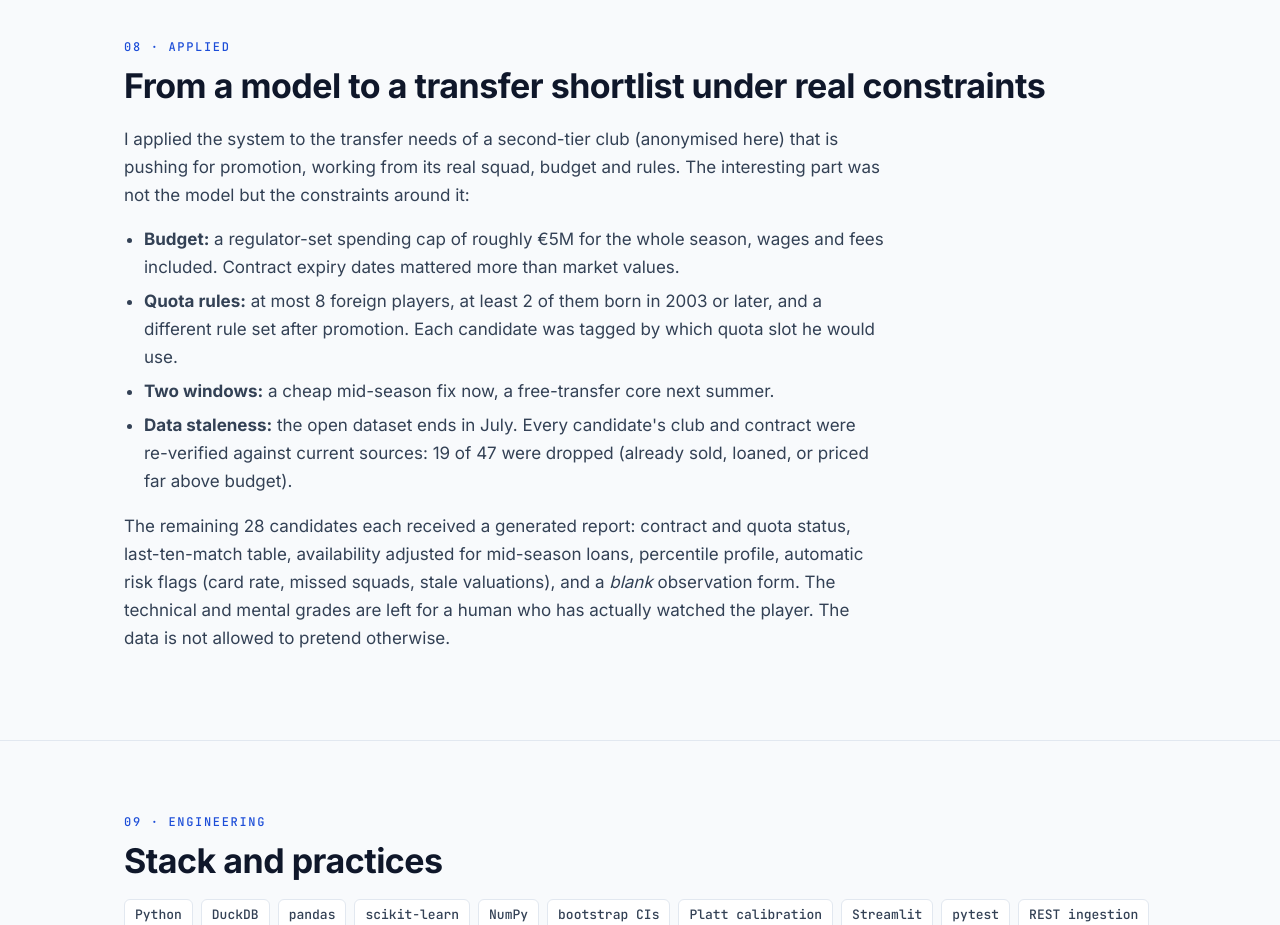
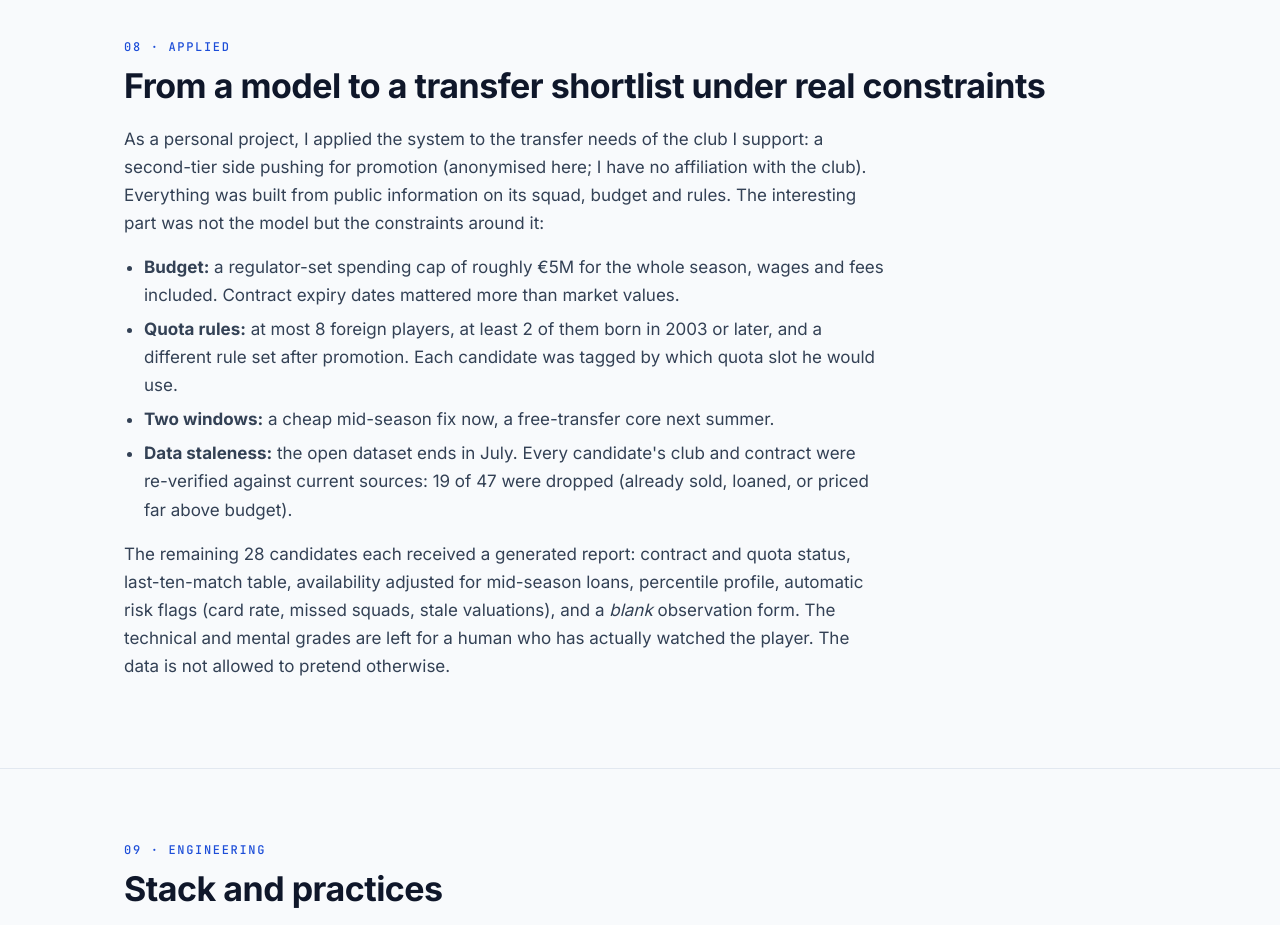
Before and after one commit to HasancanGunsay/scout, a plain HTML site: page portfolio/index.html in a window 1280 px wide. Shown: the part 7940-8865 px from the top of the page. Drawn offline with Linux system fonts and the light colour scheme.

Commit message:
Portfolyo: kulup ornegi kisisel proje olarak netlestirildi
Co-Authored-By: Claude Opus 5.5 <noreply@anthropic.com>

```diff
--- a/portfolio/index.html
+++ b/portfolio/index.html
@@ -284,8 +284,9 @@
     <div class="eyebrow">08 · Applied</div>
     <h2>From a model to a transfer shortlist under real constraints</h2>
     <div class="narrow">
-      <p>I applied the system to the transfer needs of a second-tier club (anonymised here)
-        that is pushing for promotion, working from its real squad, budget and rules. The interesting part was not the model but the constraints
+      <p>As a personal project, I applied the system to the transfer needs of the club I support:
+        a second-tier side pushing for promotion (anonymised here; I have no affiliation with the
+        club). Everything was built from public information on its squad, budget and rules. The interesting part was not the model but the constraints
         around it:</p>
       <ul class="clean">
         <li><strong>Budget:</strong> a regulator-set spending cap of roughly €5M for the whole season,
```
Also changed, not shown: 1 other file.
